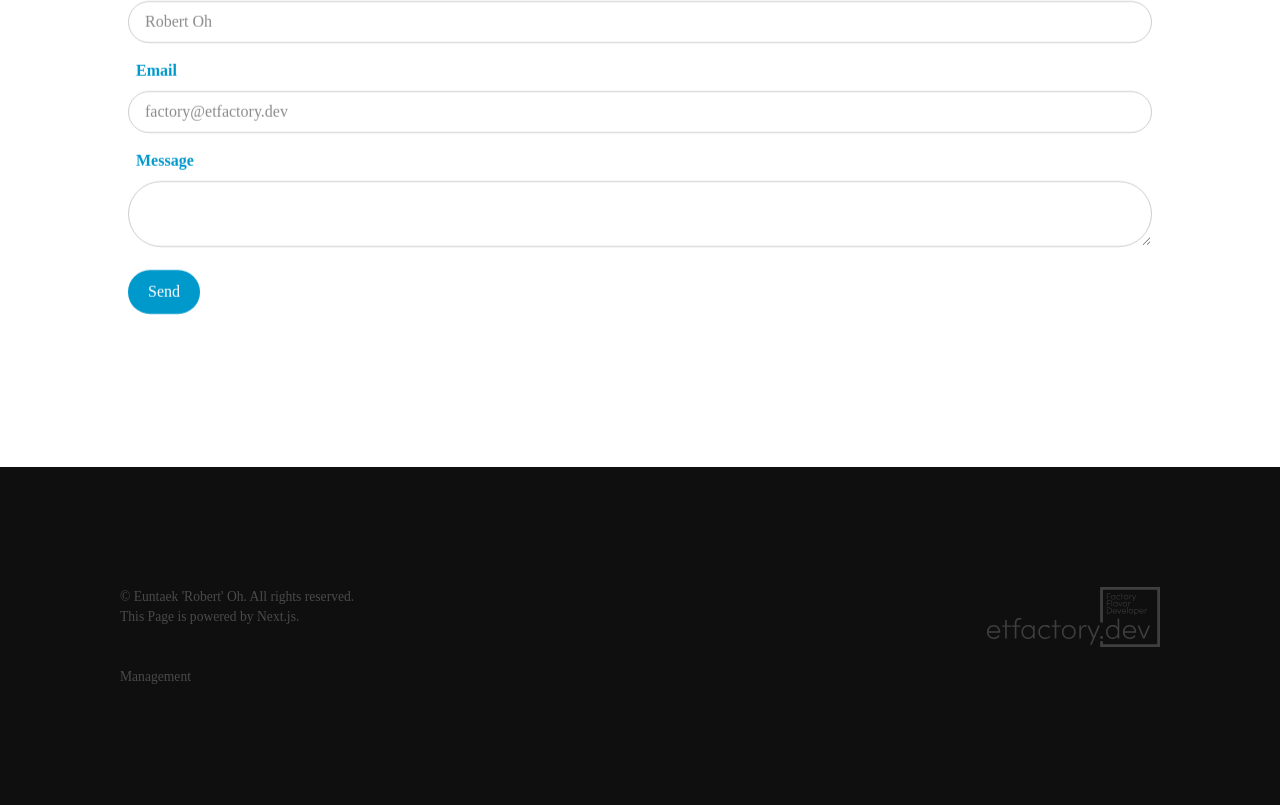
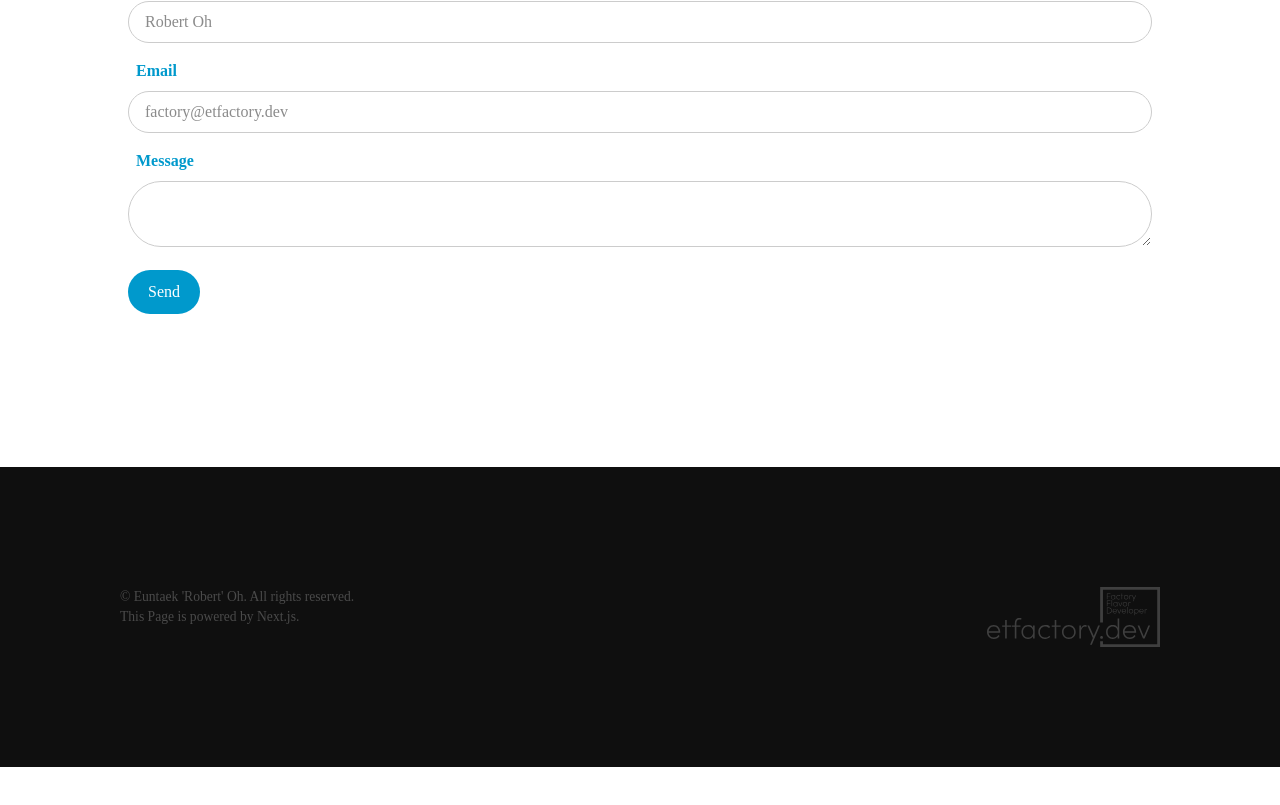
Before and after one commit to etfactory/page_factory_next, a Next.js app: page / in a window 1280 px wide. Shown: the part 4524-5329 px from the top of the page. After the commit the page ends 5291 px from the top, so only its background shows below. Built offline with nearby package versions, Linux system fonts and the light colour scheme; a web font is replaced by a local one.

Commit message:
Footer Patch

```diff
--- a/app/components/footer.tsx
+++ b/app/components/footer.tsx
@@ -13,9 +13,6 @@ export default function Footer() {
                 <br />
                 <img src="/logo/etfactory.dev.svg" alt="etfactory.dev Logo" />
             </div>
-            <div className="footer-links">
-                <Link href="/management">Management</Link>
-            </div>
         </footer>
     )
 }
```
